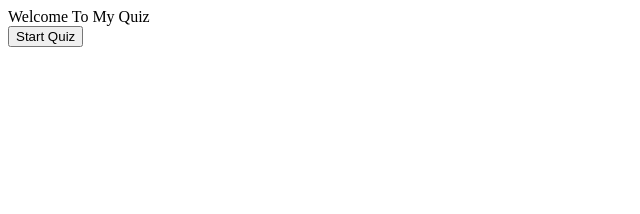
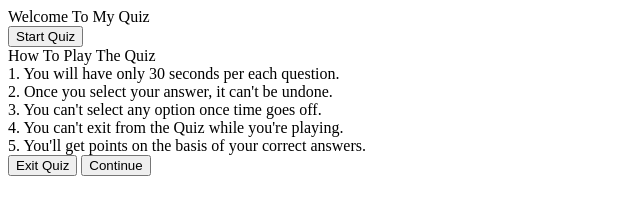
Before and after one commit to Alexandros32/JavaScript-Quiz, a plain HTML site: page index.html in a window 1280 px wide. Shown: the whole page, without its empty margins (0-640 px from the left). Drawn offline with Linux system fonts and the light colour scheme.

Commit message:
Add info box and make changes in the comments

```diff
--- a/index.html
+++ b/index.html
@@ -9,7 +9,7 @@
     <link rel="stylesheet" href="https://cdnjs.cloudflare.com/ajax/libs/font-awesome/5.15.3/css/all.min.css"/>
 </head>
 <body>
-    <!-- The code was taken by https://getbootstrap.com/ -->
+    <!-- The code was taken by https://getbootstrap.com/ and i have adjust it in my needs. -->
     <nav class="navbar navbar-light bg-light">
         <div class="container-fluid">
           <span class="navbar-text">
@@ -17,5 +17,22 @@
           </span>
         </div>
       </nav>
-    <!-- start Quiz button -->
+
+    <!-- The code was taken by https://www.codingnepalweb.com/ -->
     <div class="start_btn"><button>Start Quiz</button></div>
+
+ <!--The code was taken by https://www.codingnepalweb.com/ and i have adjust it in my needs. -->
+ <div class="info_box">
+    <div class="info-title"><span>How To Play The Quiz</span></div>
+    <div class="info-list">
+        <div class="info">1. You will have only <span>30 seconds</span> per each question.</div>
+        <div class="info">2. Once you select your answer, it can't be undone.</div>
+        <div class="info">3. You can't select any option once time goes off.</div>
+        <div class="info">4. You can't exit from the Quiz while you're playing.</div>
+        <div class="info">5. You'll get points on the basis of your correct answers.</div>
+    </div>
+    <div class="buttons">
+        <button class="quit">Exit Quiz</button>
+        <button class="restart">Continue</button>
+    </div>
+</div>
```
